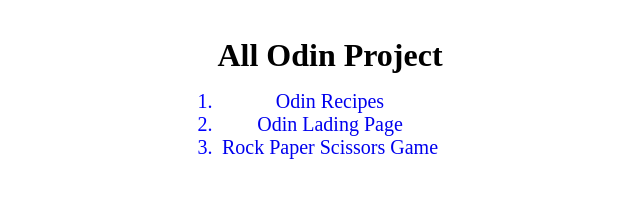
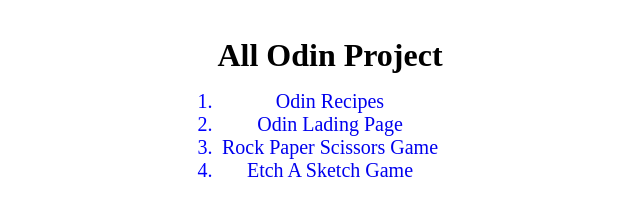
Before and after one commit to HNTNhan/OdinProject, a plain HTML site: page index.html in a window 1280 px wide. Shown: the part 219-434 px from the top of the page, without its empty margins (310-950 px from the left). Drawn offline with Linux system fonts and the light colour scheme.

Commit message:
Add link to etch-a-sketch in main project page

```diff
--- a/index.html
+++ b/index.html
@@ -23,6 +23,7 @@
                 <li><a href="./Odin-Recipes/"> Odin Recipes </a></li>
                 <li><a href="./Odin-LandingPage/"> Odin Lading Page </a></li>
                 <li><a href="./RockPaperScissors/"> Rock Paper Scissors Game </a></li>
+                <li><a href="./Etch-A-Sketch/"> Etch A Sketch Game </a></li>
             </ol>
         </main>
     </div>
```
